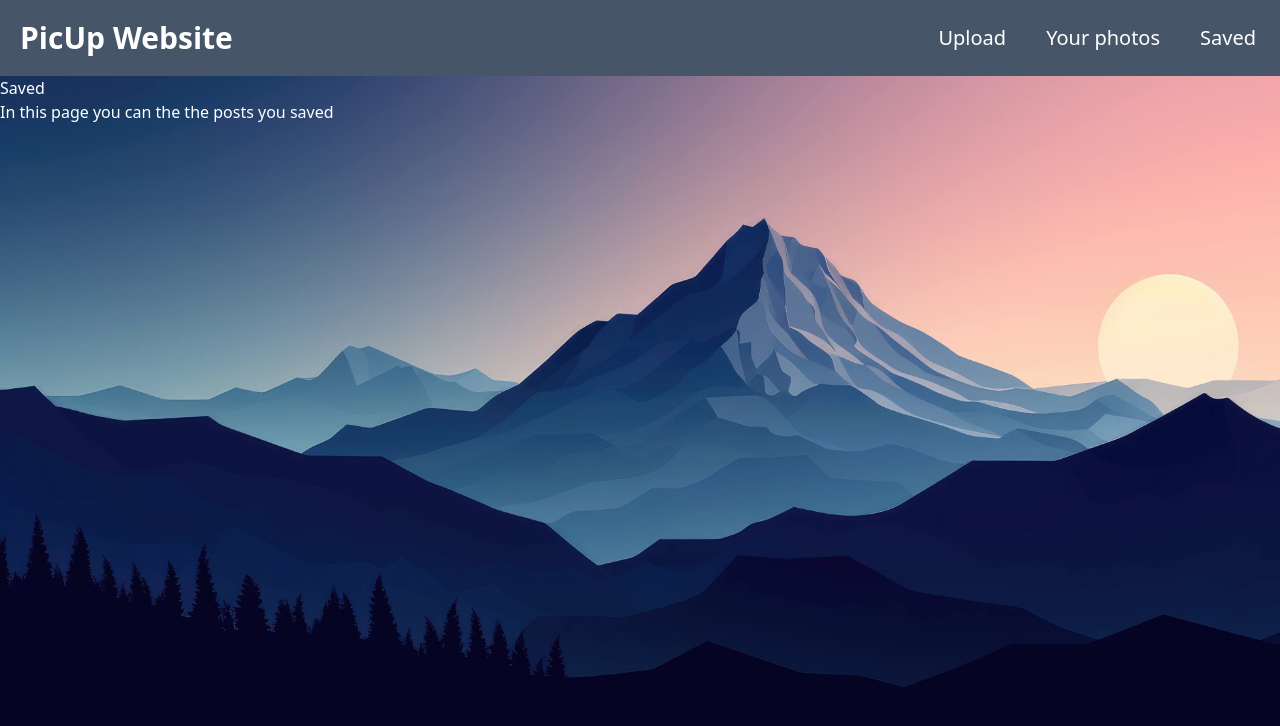
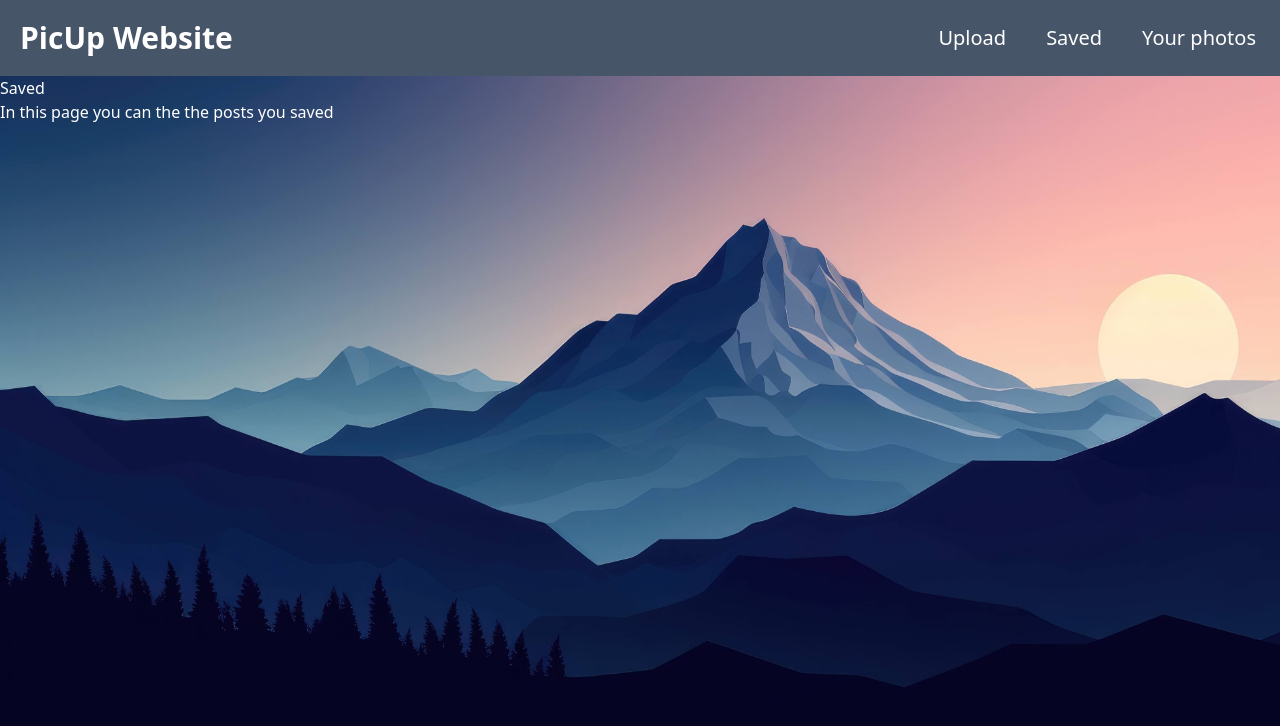
Before and after one commit to ALI-HUP/PicUp-website, a Next.js app: page /headers/saved in a window 1280 px wide. Shown: the top 726 px of the page. Built offline with nearby package versions, Linux system fonts and the light colour scheme.

Commit message:
update on header component

```diff
--- a/components/Header.tsx
+++ b/components/Header.tsx
@@ -11,14 +11,14 @@ const Header: React.FC = () => {
       </div>
 
       <div className="text-xl space-x-10 p-3 ml-auto">
-        <Link href="/headers/upload" className="underline-animation hover:font-medium">
+        <Link href="/headers/upload" className="underline-animation">
           Upload
         </Link>
-        <Link href="/headers/your-photos" className="underline-animation hover:font-medium">
+        <Link href="/headers/saved" className="underline-animation">
+          Saved
+        </Link>
+        <Link href="/headers/your-photos" className="underline-animation">
           Your photos
-        </Link>
-        <Link href="/headers/saved" className="underline-animation hover:font-medium">
-          Saved
         </Link>
       </div>
     </header>
```
